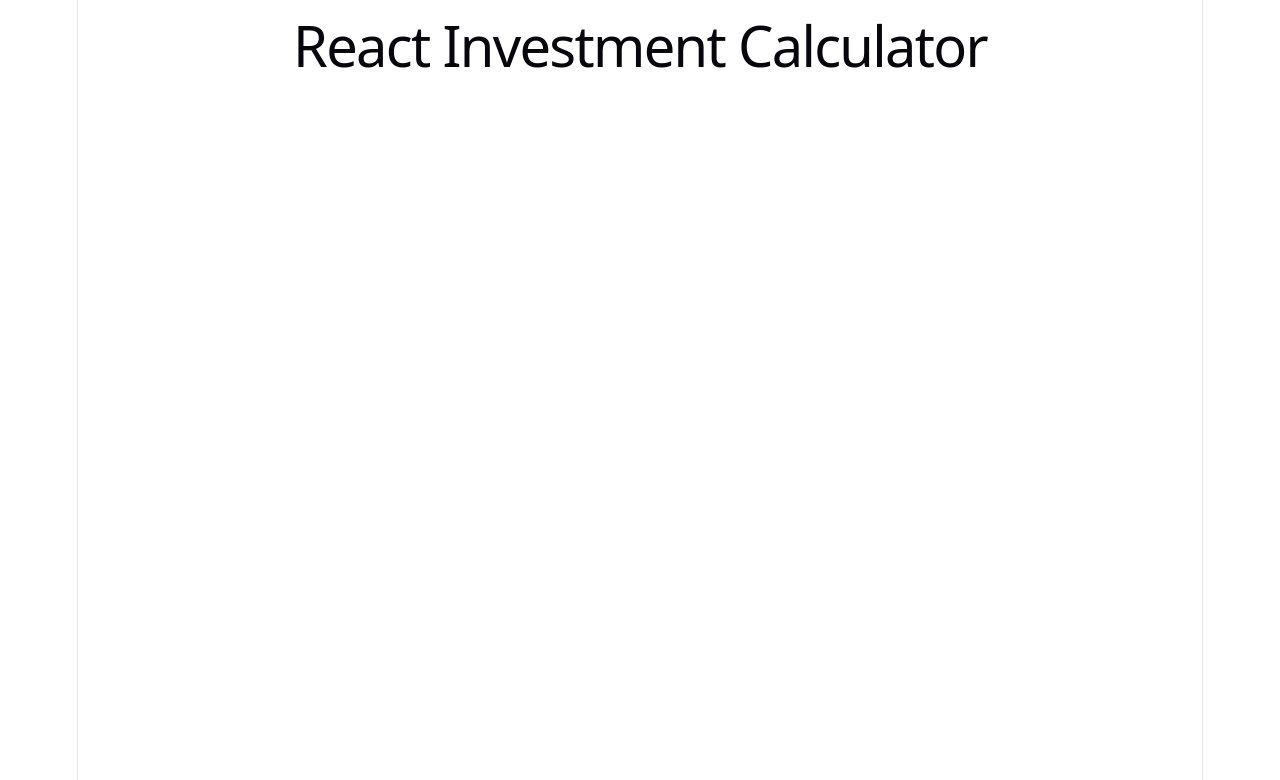
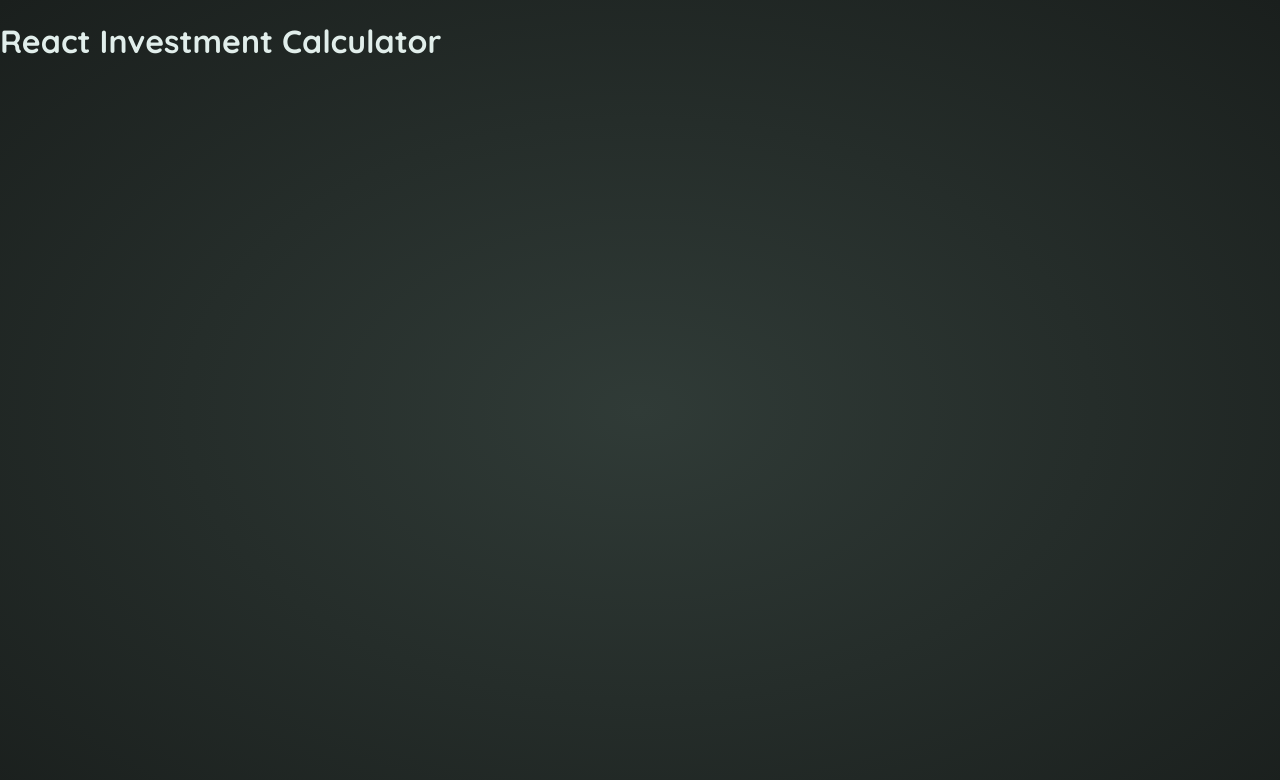
Before and after one commit to RenanNunesz10/simu-invest, a React (Vite) app: page / in a window 1280 px wide. Shown: the top 780 px of the page. Built offline with nearby package versions, Linux system fonts and the light colour scheme.

Commit message:
style: prepare investment calculator layout

```diff
--- a/src/index.css
+++ b/src/index.css
@@ -1,111 +1,88 @@
-:root {
-  --text: #6b6375;
-  --text-h: #08060d;
-  --bg: #fff;
-  --border: #e5e4e7;
-  --code-bg: #f4f3ec;
-  --accent: #aa3bff;
-  --accent-bg: rgba(170, 59, 255, 0.1);
-  --accent-border: rgba(170, 59, 255, 0.5);
-  --social-bg: rgba(244, 243, 236, 0.5);
-  --shadow:
-    rgba(0, 0, 0, 0.1) 0 10px 15px -3px, rgba(0, 0, 0, 0.05) 0 4px 6px -2px;
+@import url('https://fonts.googleapis.com/css2?family=Quicksand:wght@400;700&family=Roboto+Condensed:wght@400;700&display=swap');
 
-  --sans: system-ui, 'Segoe UI', Roboto, sans-serif;
-  --heading: system-ui, 'Segoe UI', Roboto, sans-serif;
-  --mono: ui-monospace, Consolas, monospace;
-
-  font: 18px/145% var(--sans);
-  letter-spacing: 0.18px;
-  color-scheme: light dark;
-  color: var(--text);
-  background: var(--bg);
-  font-synthesis: none;
-  text-rendering: optimizeLegibility;
-  -webkit-font-smoothing: antialiased;
-  -moz-osx-font-smoothing: grayscale;
-
-  @media (max-width: 1024px) {
-    font-size: 16px;
-  }
-}
-
-@media (prefers-color-scheme: dark) {
-  :root {
-    --text: #9ca3af;
-    --text-h: #f3f4f6;
-    --bg: #16171d;
-    --border: #2e303a;
-    --code-bg: #1f2028;
-    --accent: #c084fc;
-    --accent-bg: rgba(192, 132, 252, 0.15);
-    --accent-border: rgba(192, 132, 252, 0.5);
-    --social-bg: rgba(47, 48, 58, 0.5);
-    --shadow:
-      rgba(0, 0, 0, 0.4) 0 10px 15px -3px, rgba(0, 0, 0, 0.25) 0 4px 6px -2px;
-  }
-
-  #social .button-icon {
-    filter: invert(1) brightness(2);
-  }
+* {
+  box-sizing: border-box;
 }
 
 body {
   margin: 0;
+  font-family: 'Quicksand', sans-serif;
+  -webkit-font-smoothing: antialiased;
+  -moz-osx-font-smoothing: grayscale;
+  background: radial-gradient(#303b37, #1a1f1d);
+  color: #e1eeeb;
+  min-height: 100vh;
 }
 
-#root {
-  width: 1126px;
-  max-width: 100%;
-  margin: 0 auto;
+#header {
   text-align: center;
-  border-inline: 1px solid var(--border);
-  min-height: 100svh;
-  display: flex;
-  flex-direction: column;
-  box-sizing: border-box;
+  margin: 3rem auto;
 }
 
-h1,
-h2 {
-  font-family: var(--heading);
-  font-weight: 500;
-  color: var(--text-h);
+#header img {
+  width: 5rem;
+  height: 5rem;
+  object-fit: contain;
+  background-color: transparent;
 }
 
-h1 {
-  font-size: 56px;
-  letter-spacing: -1.68px;
-  margin: 32px 0;
-  @media (max-width: 1024px) {
-    font-size: 36px;
-    margin: 20px 0;
-  }
-}
-h2 {
-  font-size: 24px;
-  line-height: 118%;
-  letter-spacing: -0.24px;
-  margin: 0 0 8px;
-  @media (max-width: 1024px) {
-    font-size: 20px;
-  }
-}
-p {
-  margin: 0;
+#header h1 {
+  font-size: 1.5rem;
 }
 
-code,
-.counter {
-  font-family: var(--mono);
-  display: inline-flex;
+#user-input {
+  padding: 1rem;
+  max-width: 30rem;
+  margin: 2rem auto;
   border-radius: 4px;
-  color: var(--text-h);
+  background: linear-gradient(180deg, #307e6c, #2b996d);
 }
 
-code {
-  font-size: 15px;
-  line-height: 135%;
-  padding: 4px 8px;
-  background: var(--code-bg);
+.input-group {
+  display: flex;
+  justify-content: space-evenly;
+  gap: 1.5rem;
 }
+
+#user-input label {
+  display: block;
+  margin-bottom: 0.25rem;
+  font-family: 'Roboto Condensed', sans-serif;
+  font-size: 0.5rem;
+  font-weight: bold;
+  text-transform: uppercase;
+}
+
+#user-input input {
+  width: 100%;
+  padding: 0.5rem;
+  border: 1px solid #76c0ae;
+  border-radius: 0.25rem;
+  background-color: transparent;
+  color: #c2e9e0;
+  font-size: 1rem;
+}
+
+#result {
+  max-width: 50rem;
+  margin: 2rem auto;
+  padding: 1rem;
+  table-layout: fixed;
+  border-spacing: 1rem;
+  text-align: right;
+}
+
+#result thead {
+  font-size: 0.7rem;
+  color: #83e6c0;
+}
+
+#result tbody {
+  font-family: 'Roboto Condensed', sans-serif;
+  font-size: 0.85rem;
+  color: #c2e9e0;
+}
+
+.center {
+  text-align: center;
+}
--- /dev/null
+++ b/src/index.jsx
@@ -0,0 +1,5 @@
+import ReactDOM from 'react-dom/client';
+import App from './App.jsx';
+import './index.css';
+
+ReactDOM.createRoot(document.getElementById('root')).render(<App />);
```
